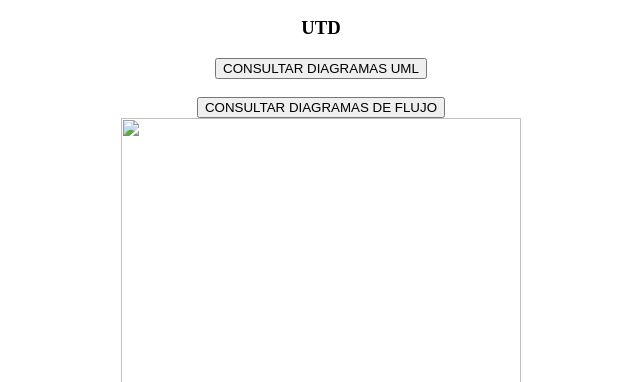
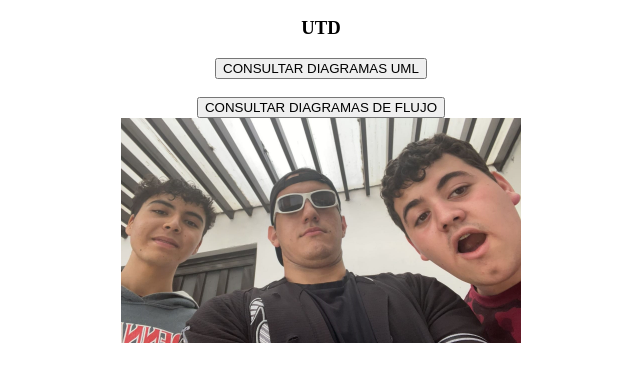
Before and after one commit to AntooGuevara/pagina_web, a plain HTML site: page pagina_web/index.html in a window 1280 px wide. Shown: the part 96-478 px from the top of the page, without its empty margins (319-959 px from the left). Drawn offline with Linux system fonts and the light colour scheme; the site is published under a folder, as on GitHub Pages, so addresses that start at the root find nothing.

Commit message:
Update index.html

```diff
--- a/pagina_web/index.html
+++ b/pagina_web/index.html
@@ -8,7 +8,7 @@
 <h3>UTD</h3>
 <button>CONSULTAR DIAGRAMAS UML</button>
 <div><br><button>CONSULTAR DIAGRAMAS DE FLUJO</button><br>
-<img src="/fotonga.jpeg" width="400">
+<img src="fotonga.jpeg" width="400">
 </center>
 
 </body>
```
